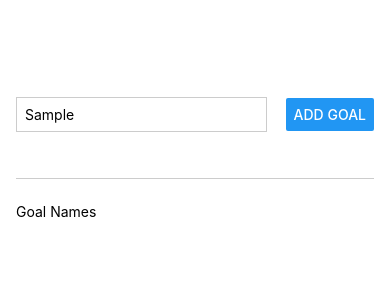
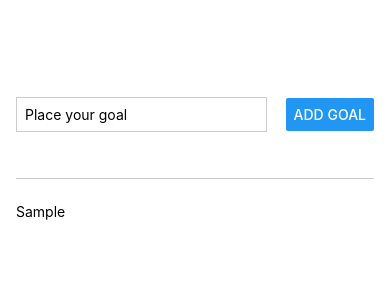
Before and after one commit to nikhil149/reactNativeStart, a React Native app: screen / in a window 390 px wide. Both pictures are taken after typing "Sample" into the empty fields and a click on the button "ADD GOAL". Shown: the top 300 px of the page. Built offline with nearby package versions, Linux system fonts and the light colour scheme.

Commit message:
GOAL RENDERING DONE

```diff
--- a/App.js
+++ b/App.js
@@ -1,15 +1,31 @@
-import { StatusBar } from 'expo-status-bar';
-import { Button, StyleSheet, Text, TextInput, View } from 'react-native';
+import { StatusBar } from "expo-status-bar";
+import { useState } from "react";
+import { Button, StyleSheet, Text, TextInput, View } from "react-native";
 
 export default function App() {
+  const [goalInput, setGoalInput] = useState("");
+  const [goalList, setGoalList] = useState([]);
+
+  const goalInputHandler = (enteredText) => {
+    setGoalInput(enteredText);
+  };
+  const addGoalHandler = () => {
+    setGoalList(prevState=> [...prevState, goalInput]);
+    setGoalInput('');
+  };
   return (
     <View style={styles.appContainer}>
       <View style={styles.inputContainer}>
-        <TextInput style={styles.textInput} placeholder='Place your goal' />
-        <Button title='Add Goal'/>
+        <TextInput
+          style={styles.textInput}
+          value={goalInput}
+          onChangeText={goalInputHandler}
+          placeholder="Place your goal"
+        />
+        <Button title="Add Goal"  onPress={addGoalHandler}/>
       </View>
       <View style={styles.goalsContainer}>
-        <Text>Goal Names</Text>
+        {goalList.map((goal, id)=><Text key={id}>{goal}</Text>)}
       </View>
     </View>
   );
@@ -20,24 +36,23 @@ const styles = StyleSheet.create({
     flex: 1,
     paddingTop: 50,
     paddingHorizontal: 16,
-
   },
   inputContainer: {
-    flexDirection: 'row',
-    justifyContent: 'space-between',
-    alignItems:  'center',
+    flexDirection: "row",
+    justifyContent: "space-between",
+    alignItems: "center",
     marginBottom: 24,
     borderBottomWidth: 1,
-    borderBottomColor: '#cccccc',
+    borderBottomColor: "#cccccc",
     flex: 1,
   },
   textInput: {
     borderWidth: 1,
-    borderColor: '#cccccc',
-    width: '70%',
-    padding: 8
+    borderColor: "#cccccc",
+    width: "70%",
+    padding: 8,
   },
   goalsContainer: {
     flex: 5,
-  }
+  },
 });
```
